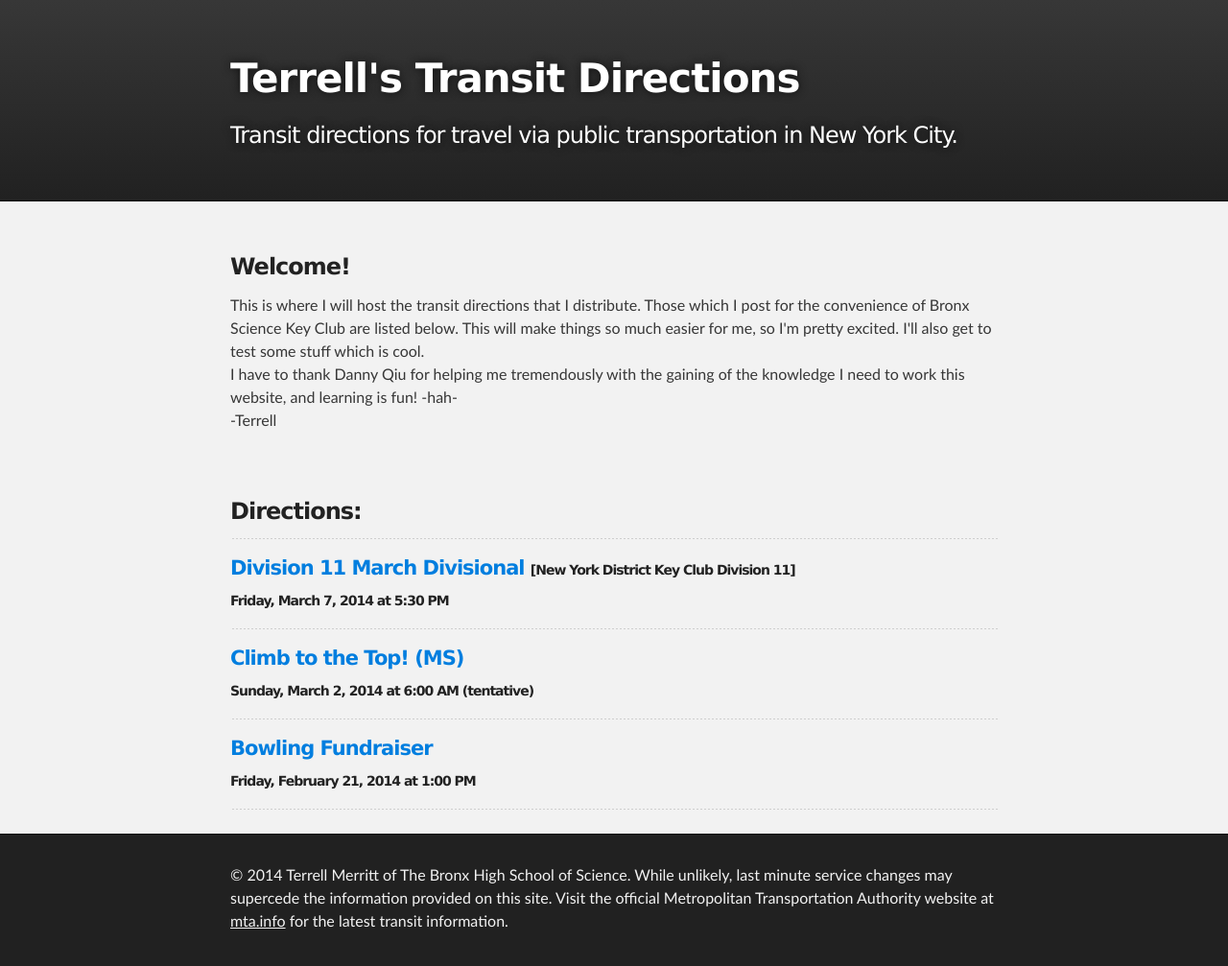
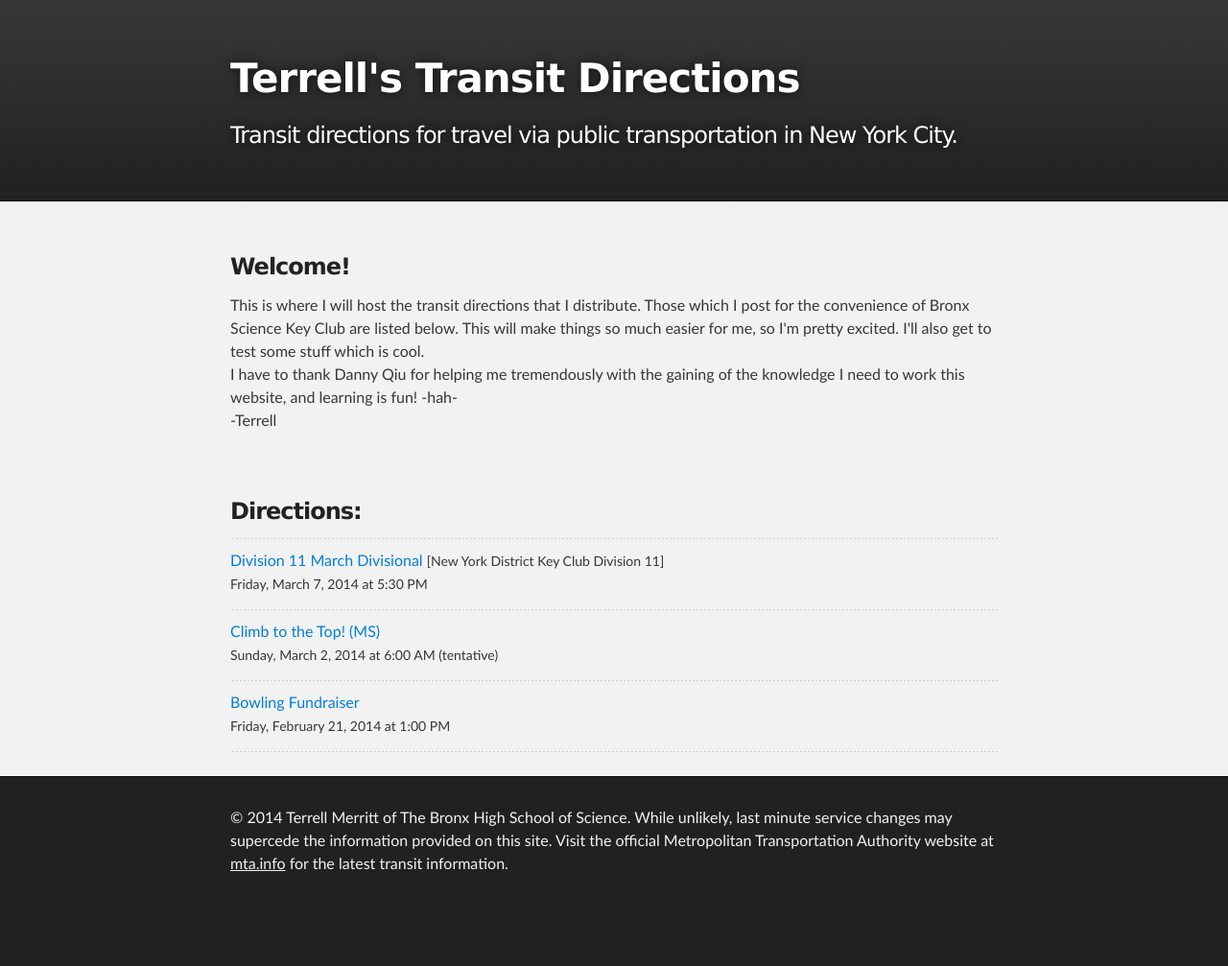
Before and after one commit to terrellthemtaguy/terrellthemtaguy.github.io, a Jekyll site: the page built from index.html, in a window 1280 px wide. Shown: the whole page at 96% size. Built offline with Jekyll 4.4.1, drawn with Linux system fonts in a browser that asks for light colours; after the commit the page ends 947 px from its top, so only the background shows below that.

Commit message:
Edit Home more visual edits

```diff
--- a/index.html
+++ b/index.html
@@ -25,7 +25,8 @@ published: true
    <h3>Directions:</h3>
    <hr align="LEFT">
   {% for direction in site.posts %}
-    <p><h4><a href="{{ direction.url }}">{{ direction.title }}</a> {% if direction.entity %}<span style="font-size: 14px;">[{{ direction.entity }}]</span>{% endif %}<br>
+    <p><span style="font-size: 16px;"><a href="{{ direction.url }}">{{ direction.title }}</a></span>
+    {% if direction.entity %}<span style="font-size: 14px;">[{{ direction.entity }}]</span>{% endif %}<br>
     <span style="font-size: 14px;">{{ direction.time }}</span></h4></p>
     <hr align="LEFT">
   {% endfor %}
```
